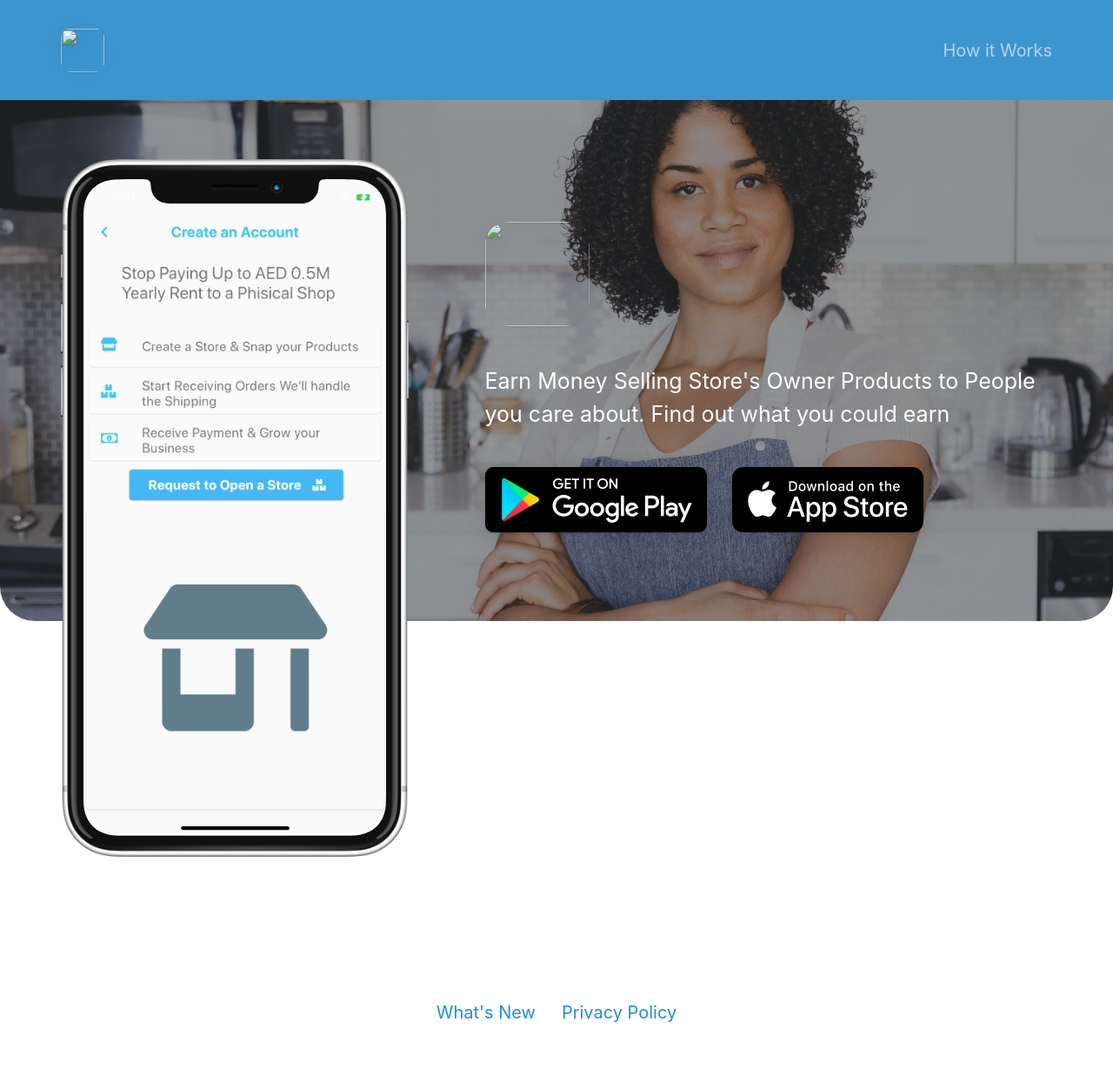
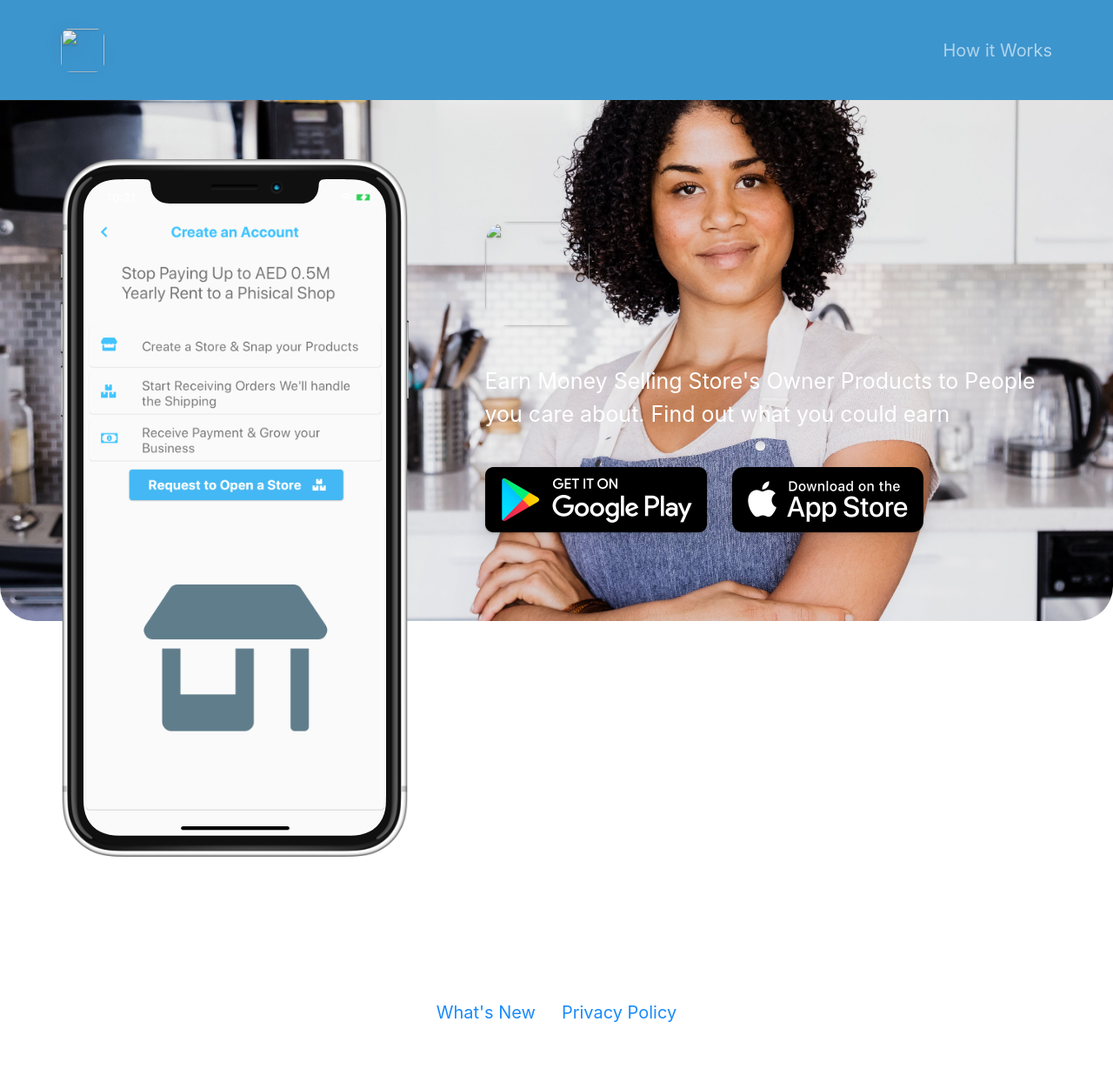
Before and after one commit to emilbaehr/automatic-app-landing-page, a Jekyll site: the page built from index.html, in a window 1280 px wide. Shown: the whole page at 87% size. Built offline with Jekyll 4.4.1, drawn with Linux system fonts in a browser that asks for light colours; nearby versions of some CDN libraries.

Commit message:
Update _config.yml

```diff
--- a/_config.yml
+++ b/_config.yml
@@ -43,8 +43,8 @@
 topbar_title_color                        : "#ffffff"
 
 cover_image                               : assets/headerBack.jpg                    # Replace with alternative image path or image URL.
-cover_overlay_color                       : "#363b3d"
-cover_overlay_transparency                : 0.5
+cover_overlay_color                       : "#3d95ce"
+cover_overlay_transparency                : 0
 
 device_color                              : white                                     # Set to: blue, black, yellow, coral or white.
 
```
